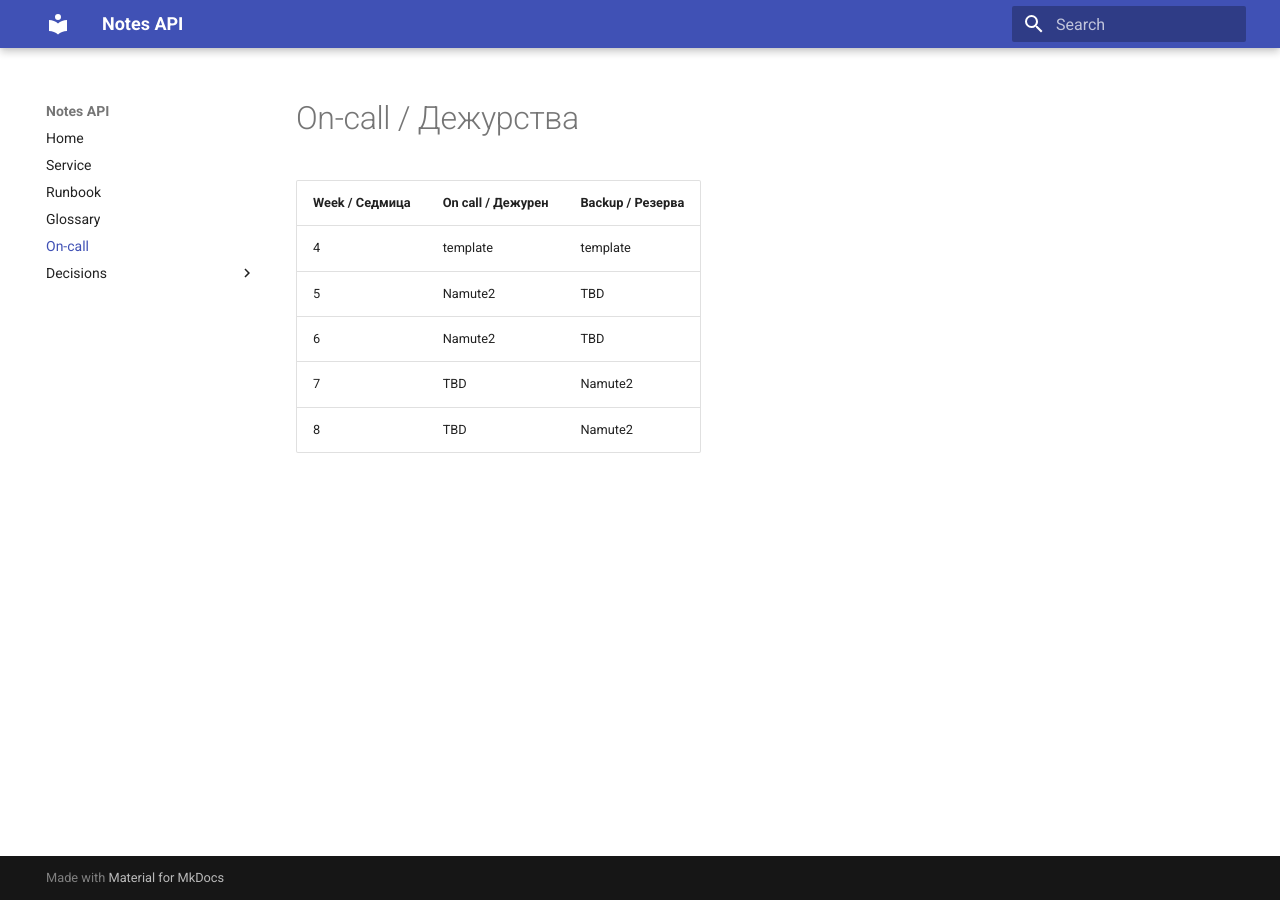
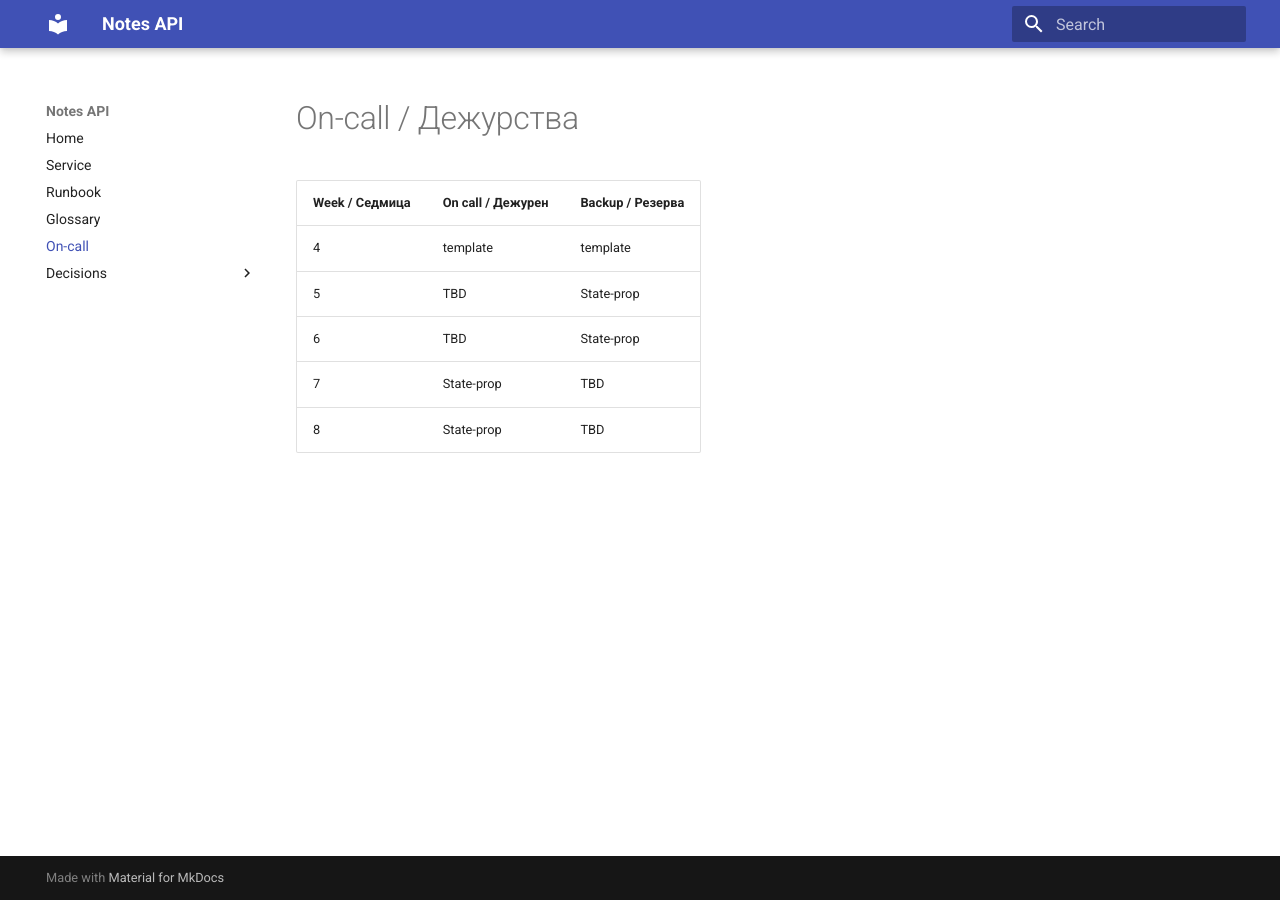
Before and after one commit to Namute2/devops-labs-fn371223051, an MkDocs documentation site: the page built from docs/oncall.md, in a window 1280 px wide. Built offline with MkDocs 1.6.1 and Material for MkDocs 9.7.7, drawn with Linux system fonts in a browser that asks for light colours.

Commit message:
docs: sign up for on-call weeks

```diff
--- a/docs/oncall.md
+++ b/docs/oncall.md
@@ -3,7 +3,7 @@
 | Week / Седмица | On call / Дежурен | Backup / Резерва |
 |---|---|---|
 | 4 | template | template |
-| 5 | Namute2 | TBD |
-| 6 | Namute2 | TBD |
-| 7 | TBD | Namute2 |
-| 8 | TBD | Namute2 |
+| 5 | TBD | State-prop |
+| 6 | TBD | State-prop |
+| 7 | State-prop | TBD |
+| 8 | State-prop | TBD |
```
